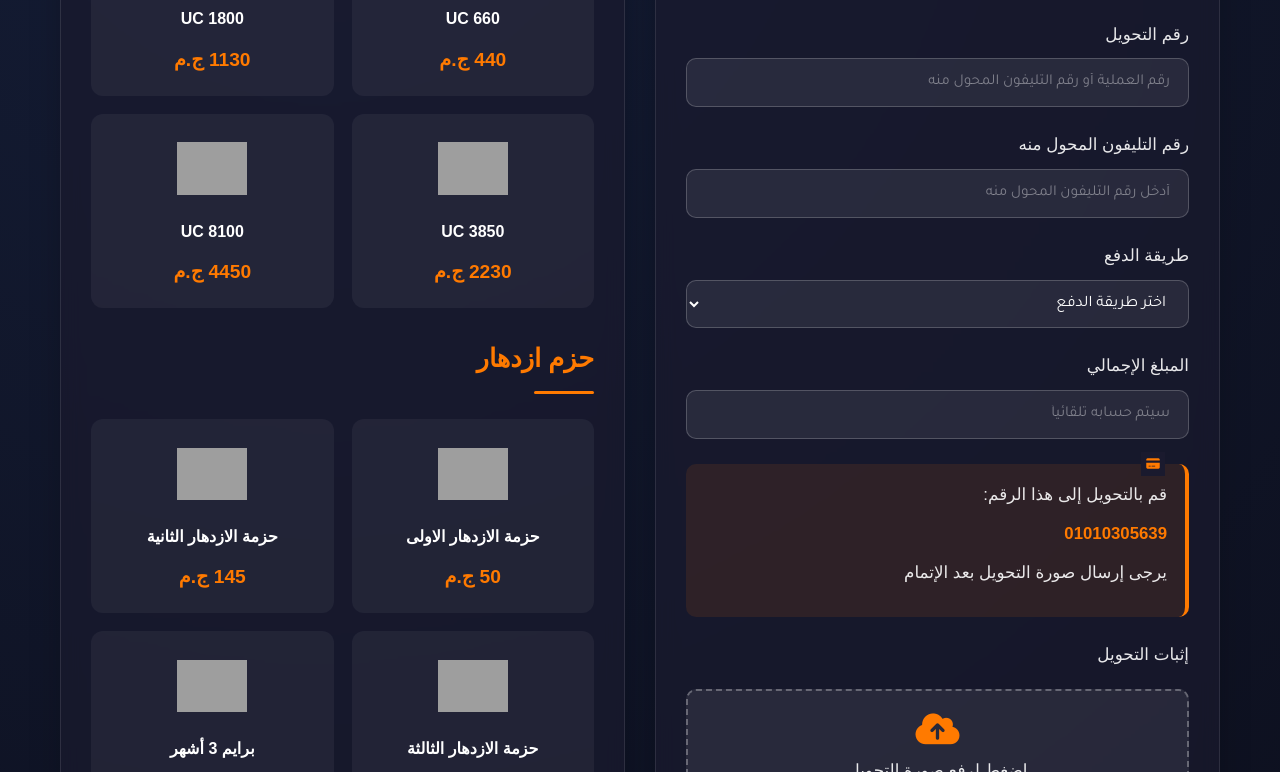
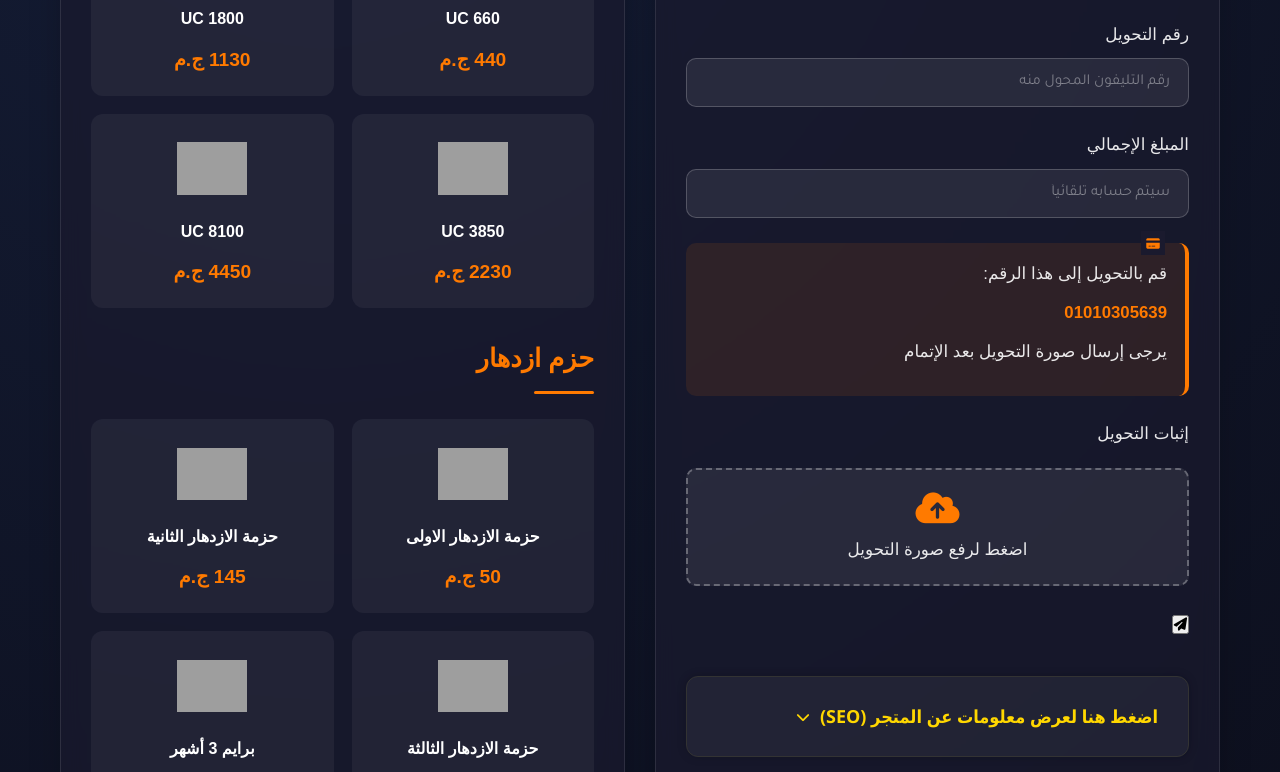
Before and after one commit to johnlatif16/king-store-esport, a website: page public/index.html in a window 1280 px wide. Shown: the part 880-1652 px from the top of the page. Drawn offline with Linux system fonts and the light colour scheme; grey boxes are pictures that could not be loaded.

Commit message:
Update index.html

```diff
--- a/public/index.html
+++ b/public/index.html
@@ -1329,26 +1329,8 @@
 
           <div class="form-group">
             <label for="transactionId">رقم التحويل</label>
-            <input type="text" id="transactionId" class="form-control" placeholder="رقم العملية أو رقم التليفون المحول منه" required>
-          </div>
-
-          <!-- حقول جديدة: رقم التليفون المحول منه وطريقة الدفع -->
-          <div class="form-group">
-            <label for="payerPhone">رقم التليفون المحول منه</label>
-            <input type="text" id="payerPhone" class="form-control" placeholder="أدخل رقم التليفون المحول منه" required>
-          </div>
-
-          <div class="form-group">
-            <label for="paymentMethod">طريقة الدفع</label>
-            <select id="paymentMethod" class="form-control" required>
-                <option value="">اختر طريقة الدفع</option>
-                <option value="فودافون كاش">فودافون كاش</option>
-                <option value="اورانج ماني">اورانج ماني</option>
-                <option value="اتصالات كاش">اتصالات كاش</option>
-                <option value="وي باي">وي باي</option>
-            </select>
-          </div>
-          <!-- نهاية الحقول الجديدة -->
+            <input type="text" id="transactionId" class="form-control" placeholder="رقم التليفون المحول منه" required>
+          </div>
 
           <div class="form-group">
             <label for="totalAmount">المبلغ الإجمالي</label>
@@ -1717,9 +1699,6 @@
       formData.append('bundle', selectedBundle ? selectedBundle.dataset.value : "");
       formData.append('transactionId', document.getElementById('transactionId').value);
       formData.append('totalAmount', document.getElementById('totalAmount').value.replace(" ج.م", ""));
-      // إضافة الحقول الجديدة
-      formData.append('payerPhone', document.getElementById('payerPhone').value);
-      formData.append('paymentMethod', document.getElementById('paymentMethod').value);
 
       const screenshotInput = document.getElementById('paymentScreenshot');
       if (screenshotInput.files[0]) {
@@ -1745,7 +1724,7 @@
 
         if (result.success) {
           // بدلاً من alert، قم بإعادة التوجيه إلى صفحة الدفع
-          window.location.href = `pay.html?orderId=${result.id}`; // تم تعديل result.orderId إلى result.id
+          window.location.href = `pay.html?orderId=${result.orderId}`;
         } else {
           throw new Error(result.message || "حدث خطأ غير معروف");
         }
```
